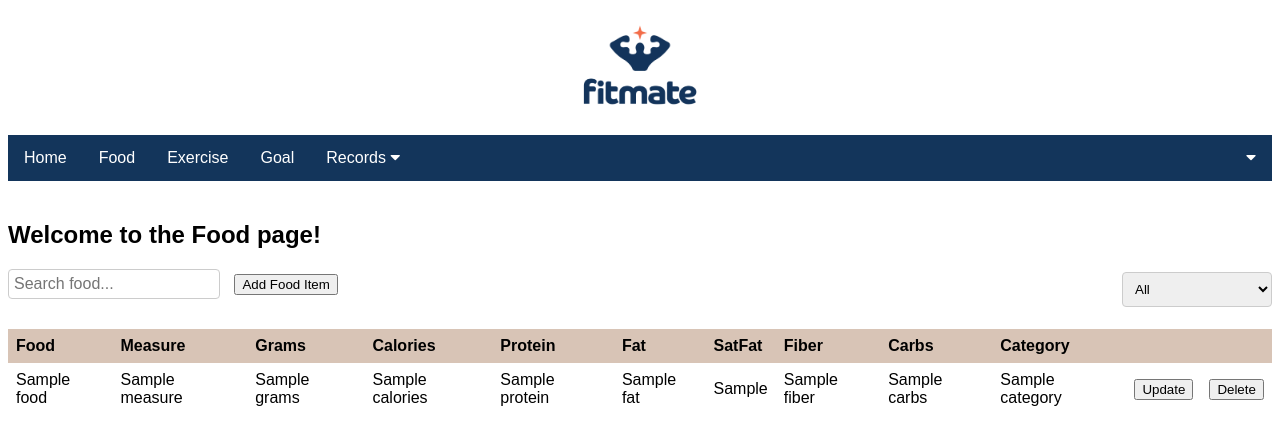
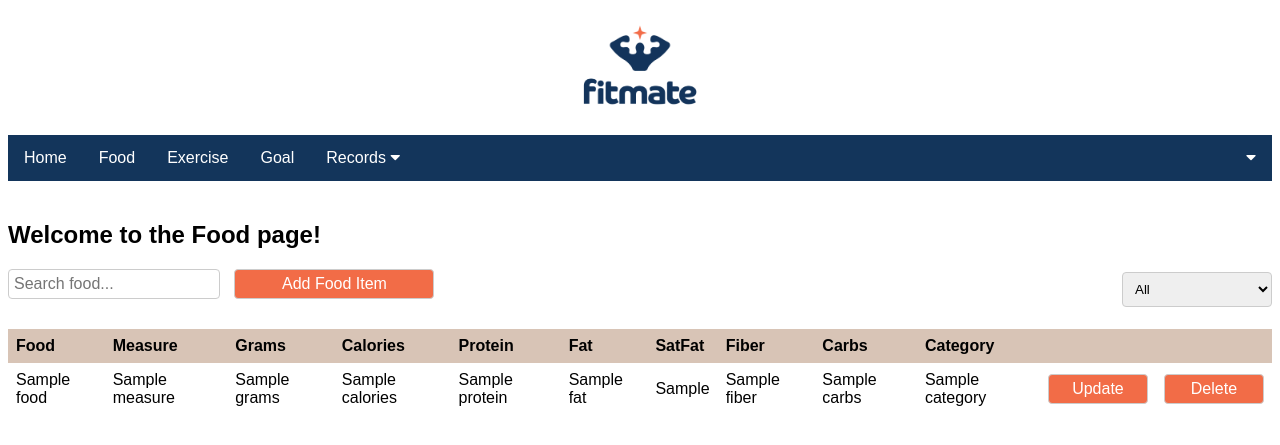
Before and after one commit to renukaramm/DatabaseSystems, a Flask app: page /food in a window 1280 px wide. Shown: the top 445 px of the page. Run offline with Flask 3, Linux system fonts and the light colour scheme; the visitor is signed in with stand-in values (Sample User, id 1); a database or web service that is not in the repository returns one stand-in record (values such as "Sample title").

Commit message:
minor changes

```diff
--- a/fitmate/templates/food.html
+++ b/fitmate/templates/food.html
@@ -1,5 +1,6 @@
 <!DOCTYPE html>
 <html>
+
 <head>
   <link rel="stylesheet" type="text/css" href="{{ url_for('static', filename='style.css') }}">
   <script src="https://ajax.googleapis.com/ajax/libs/jquery/3.6.0/jquery.min.js"></script>
@@ -13,7 +14,8 @@
       width: 100%;
     }
 
-        th, td {
+    th,
+    td {
       text-align: left;
       padding: 8px;
     }
@@ -61,10 +63,13 @@
 
     .modal-content {
       background-color: #f4f4f4;
-          margin: 10% auto;
+      position: fixed;
+      top: 50%;
+      left: 50%;
+      transform: translate(-50%, -50%);
       padding: 20px;
       border: 1px solid #888;
-          width: 60%;
+      width: 20%;
     }
 
     .close {
@@ -80,12 +85,27 @@
       text-decoration: none;
       cursor: pointer;
     }
+
+    .button, .add-button {
+      padding: 5px;
+      font-size: 16px;
+      border-radius: 4px;
+      border: 1px solid #ccc;
+      width: 200px;
+      background-color: #f26c47;
+      color: white;
+      cursor: pointer;
+    }
+
+    .button {
+      width: 100px;
+    }
   </style>
 
   <script>
-        $(document).ready(function() {
+    $(document).ready(function () {
       // Function to filter the table based on category
-            $("#category-filter").change(function() {
+      $("#category-filter").change(function () {
         var category = $(this).val();
 
         // Show all rows if category is "All"
@@ -99,11 +119,11 @@
       });
 
       // Function to search the table based on the input value
-            $("#search-input").on("keyup", function() {
+      $("#search-input").on("keyup", function () {
         var searchText = $(this).val().toLowerCase();
 
         // Filter rows based on search text
-                $("tbody tr").filter(function() {
+        $("tbody tr").filter(function () {
           $(this).toggle($(this).text().toLowerCase().indexOf(searchText) > -1)
         });
       });
@@ -175,6 +195,7 @@
     });
   </script>
 </head>
+
 <body>
   <div class="logo">
     <img src="{{ url_for('static', filename='logo.png') }}" alt="FitmATE Logo">
@@ -246,25 +267,34 @@
       <form id="foodForm" action="/add_food_item" method="post">
         <label for="foodName">Food:</label>
         <input type="text" id="foodName" name="foodName" required>
-
+        <br><br>
         <label for="foodMeasure">Measure:</label>
         <input type="text" id="foodMeasure" name="foodMeasure" required>
+        <br><br>
         <label for="foodGrams">Grams:</label>
         <input type="number" id="foodGrams" name="foodGrams" required>
+        <br><br>
         <label for="foodCalories">Calories:</label>
         <input type="number" id="foodCalories" name="foodCalories" required>
+        <br><br>
         <label for="foodProtein">Protein:</label>
         <input type="number" id="foodProtein" name="foodProtein" required>
+        <br><br>
         <label for="foodFat">Fat:</label>
         <input type="number" id="foodFat" name="foodFat" required>
+        <br><br>
         <label for="foodSatfat">Sat Fat:</label>
         <input type="number" id="foodSatfat" name="foodSatfat" required>
+        <br><br>
         <label for="foodFiber">Fiber:</label>
         <input type="number" id="foodFiber" name="foodFiber" required>
+        <br><br>
         <label for="foodCarbs">Carbs:</label>
         <input type="number" id="foodCarbs" name="foodCarbs" required>
+        <br><br>
         <label for="foodCategory">Category:</label>
         <input type="text" list="categories" id="foodCategory" name="foodCategory" required>
+        <br><br>
         <datalist id="categories">
           <option value="Dairy products">Dairy products</option>
           <option value="Fats">Fats, Oils, Shortenings</option>
@@ -294,25 +324,34 @@
       <form id="foodUpdateForm" action="/update_food_item" method="post">
         <label for="foodNameU">Food:</label>
         <input type="text" id="foodNameU" name="foodNameU" required>
-
+        <br><br>
         <label for="foodMeasureU">Measure:</label>
         <input type="text" id="foodMeasureU" name="foodMeasureU" required>
+        <br><br>
         <label for="foodGramsU">Grams:</label>
         <input type="number" id="foodGramsU" name="foodGramsU" required>
+        <br><br>
         <label for="foodCaloriesU">Calories:</label>
         <input type="number" id="foodCaloriesU" name="foodCaloriesU" required>
+        <br><br>
         <label for="foodProteinU">Protein:</label>
         <input type="number" id="foodProteinU" name="foodProteinU" required>
+        <br><br>
         <label for="foodFatU">Fat:</label>
         <input type="number" id="foodFatU" name="foodFatU" required>
+        <br><br>
         <label for="foodSatfatU">Sat Fat:</label>
         <input type="number" id="foodSatfatU" name="foodSatfatU" required>
+        <br><br>
         <label for="foodFiberU">Fiber:</label>
         <input type="number" id="foodFiberU" name="foodFiberU" required>
+        <br><br>
         <label for="foodCarbsU">Carbs:</label>
         <input type="number" id="foodCarbsU" name="foodCarbsU" required>
+        <br><br>
         <label for="foodCategoryU">Category:</label>
         <input type="text" list="categories" id="foodCategoryU" name="foodCategoryU" required>
+        <br><br>
         <datalist id="categories">
           <option value="Dairy products">Dairy products</option>
           <option value="Fats">Fats, Oils, Shortenings</option>
@@ -329,8 +368,8 @@
           <option value="Seeds and Nuts">Seeds and Nuts</option>
           <option value="Drinks,Alcohol, Beverages">Drinks, Alcohol, Beverages</option>
         </datalist>
-
-            <button type="submit">Edit</button>
+        <br>
+        <button class="button" type="submit">Edit</button>
       </form>
     </div>
   </div>
@@ -365,14 +404,16 @@
         <td>{{ food.Carbs }}</td>
         <td>{{ food.Category }}</td>
         <td>
-          <button onclick="openFoodUpdateForm('{{ food.Food }}', '{{ food.Measure }}', '{{ food.Grams }}', '{{ food.Calories }}', '{{ food.Protein }}', '{{ food.Fat }}', '{{ food.SatFat }}', '{{ food.Fiber }}', '{{ food.Carbs }}', '{{ food.Category }}')">Update</button>
+          <button class="button"
+            onclick="openFoodUpdateForm('{{ food.Food }}', '{{ food.Measure }}', '{{ food.Grams }}', '{{ food.Calories }}', '{{ food.Protein }}', '{{ food.Fat }}', '{{ food.SatFat }}', '{{ food.Fiber }}', '{{ food.Carbs }}', '{{ food.Category }}')">Update</button>
         </td>
         <td>
-          <button onclick="deleteFoodItem('{{ food.Food }}')">Delete</button>
+          <button class="button" onclick="deleteFoodItem('{{ food.Food }}')">Delete</button>
         </td>
       </tr>
       {% endfor %}
     </tbody>
   </table>
 </body>
+
 </html>
--- a/fitmate/templates/goal.html
+++ b/fitmate/templates/goal.html
@@ -157,7 +157,7 @@
 
     .modal-content {
       background-color: #fefefe;
-      margin: 20% auto;
+      margin: auto;
       padding: 20px;
       border: 1px solid #888;
       width: 400px;
@@ -165,6 +165,10 @@
       display: flex;
       flex-direction: column;
       align-items: center;
+      position: fixed;
+      top: 50%;
+      left: 50%;
+      transform: translate(-50%, -50%);
     }
 
     .close {
```
Lines whose indentation alone changed are shown as unchanged.
